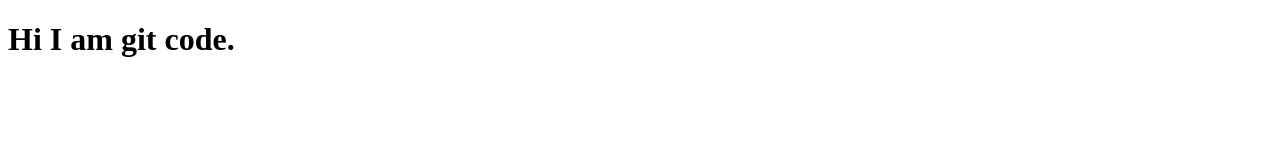
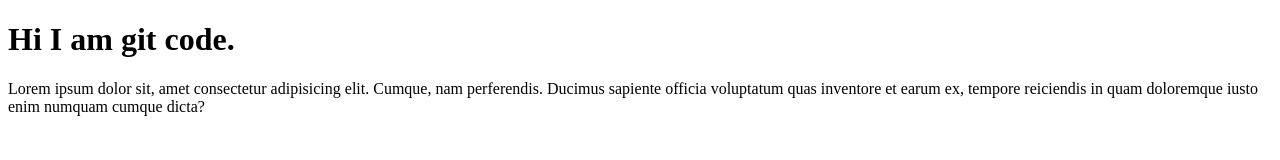
Before and after one commit to MiioDoo669/project2, a plain HTML site: page index.html in a window 1280 px wide. Drawn offline with Linux system fonts and the light colour scheme.

Commit message:
second comit

```diff
--- a/index.html
+++ b/index.html
@@ -1,11 +1,17 @@
 <!DOCTYPE html>
 <html lang="en">
+
 <head>
     <meta charset="UTF-8">
     <meta name="viewport" content="width=device-width, initial-scale=1.0">
     <title>Document</title>
 </head>
+
 <body>
     <h1>Hi I am git code.</h1>
+    <p>Lorem ipsum dolor sit, amet consectetur adipisicing elit. Cumque, nam perferendis. Ducimus sapiente officia
+        voluptatum quas inventore et earum ex, tempore reiciendis in quam doloremque iusto enim numquam cumque dicta?
+    </p>
 </body>
+
 </html>
```
